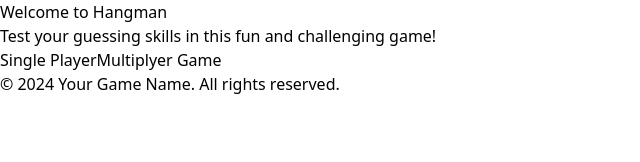
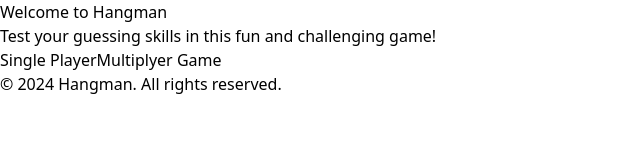
Before and after one commit to JasrajChouhan/Hangman-Game, a React (Vite) app: page / in a window 1280 px wide. Shown: the top 162 px of the page, without its empty margins (0-640 px from the left). Built offline with nearby package versions, Linux system fonts and the light colour scheme; no server answers.

Commit message:
(chore): 2024 hangman copyright

```diff
--- a/src/pages/Home/Home.tsx
+++ b/src/pages/Home/Home.tsx
@@ -49,7 +49,7 @@ function Home(props: HomeProps) {
 
                 </div>
                 <p className="mt-4 text-sm animate__animated animate__fadeIn animate__delay-4s">
-                    © 2024 Your Game Name. All rights reserved.
+                    © 2024 Hangman. All rights reserved.
                 </p>
             </div>
         </div>
```
